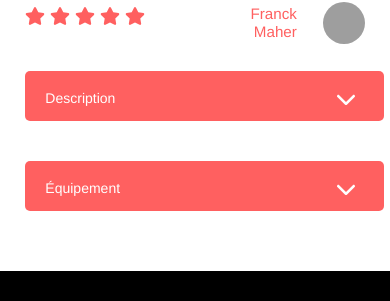
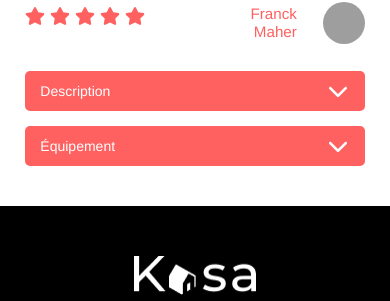
Before and after one commit to Danguole-Luzaite/luzaite_danguole_p7_112023, a React (Create React App) app: page /Logement/0979876d in a window 390 px wide. Shown: the part 520-821 px from the top of the page. Built offline with nearby package versions, Linux system fonts and the light colour scheme; grey boxes are pictures that could not be loaded.

Commit message:
Corrections de style pour la largeur et la hauteur.

```diff
--- a/src/assets/SVG/ArrowUp.jsx
+++ b/src/assets/SVG/ArrowUp.jsx
@@ -2,7 +2,7 @@ import React from "react";
 
 export default function ArrowUp() {
   return (
-    <svg xmlns="http://www.w3.org/2000/svg" width="24" height="14" viewBox="0 0 24 14" fill="none">
+    <svg xmlns="http://www.w3.org/2000/svg" width="32" height="32" viewBox="0 0 32 32" fill="none">
       <path d="M10.7897 0.502064C11.4591 -0.167355 12.5462 -0.167355 13.2157 0.502064L23.4979 10.7843C24.1674 11.4538 24.1674 12.5409 23.4979 13.2103C22.8285 13.8797 21.7414 13.8797 21.072 13.2103L12 4.13835L2.92804 13.205C2.25862 13.8744 1.17148 13.8744 0.502064 13.205C-0.167355 12.5355 -0.167355 11.4484 0.502064 10.779L10.7843 0.496709L10.7897 0.502064Z"
        fill="white"/>
     </svg>
--- a/src/components/Collapse/Collapse.css
+++ b/src/components/Collapse/Collapse.css
@@ -24,6 +24,7 @@
   background-color: #ff6060;
   border-style: none;
   cursor: pointer;
+  height: 24px;
 }
 
 /* à l'état ouvert */
@@ -74,7 +75,8 @@
   }
 
   .CollapseArrowButton {
-    max-height: 40px;
+    max-height: 18px;
+    width: 32px;
   }
 
 }
--- a/src/components/CollapseDescription/CollapseDescription.css
+++ b/src/components/CollapseDescription/CollapseDescription.css
@@ -1,16 +1,13 @@
 /* à l'état fermé   */
 .CollapseDescSmall {
   height: 47px;
-  /* width: 100%; */
-  width: 94%;
   background-color: #ff6060;
   border-radius: 5px;
   display: flex;
   justify-content: space-between;
   align-items: center;
   padding: 10px 20px;
-  margin-bottom: 40px;
-  margin-right: 45px;
+  min-width: 40%;
 }
 
 .CollapseDescTitle {
@@ -19,7 +16,7 @@
   font-weight: 500;
   height: 34px;
   letter-spacing: 0;
-  line-height: 34.2px;
+  line-height: 34px;
 }
 
 .ArrowButton {
@@ -31,24 +28,21 @@
 /* à l'état ouvert */
 
 .CollapseDescLarge {
-  width: 49%;
   background: #F6F6F6;
   border-radius: 5px;
-  height: 100%;
+  width: 44%;
 }
 
 .CollapseDescText {
   background: #F6F6F6;
-  height: 100%;
   border-radius: 5px;
 }
 
 .CollapseDescText p {
   color: #FF6060;
-  font-family: Montserrat;
-  font-size: 24px;
+  font-size: 20px;
   letter-spacing: 1px;
-  font-weight: 100;
+  font-weight: 400;
   line-height: 34px;
   padding: 20px;
 }
@@ -57,21 +51,30 @@
 @media (max-width: 600px) {
   .CollapseDescSmall {
     height: 30px;
+    width: 100%;
+    padding: 5px 0;
+    margin-bottom: 15px;
+  }
+
+  .CollapseDescLarge{
+    width: 100%;
+    margin-bottom: 15px;
   }
 
   .CollapseDescTitle {
     font-size: 14px;
     font-weight: 500;
-    height: 100%;
+    padding: 0 15px;
   }
 
   .CollapseDescText p {
-    font-size: 13px;
+    font-size: 14px;
     font-weight: 500;
   }
 
   .ArrowButton {
-    max-height: 18px;
+    max-height: 22px;
+    padding: 0 15px;
   }
 
 }
--- a/src/components/CollapseEquipments/CollapseEquipments.css
+++ b/src/components/CollapseEquipments/CollapseEquipments.css
@@ -1,15 +1,13 @@
 /* à l'état fermé   */
 .CollapseEquipSmall {
   height: 47px;
-  /* width: 100%; */
-  width: 94%;
   background-color: #ff6060;
   border-radius: 5px;
   display: flex;
   justify-content: space-between;
   align-items: center;
   padding: 10px 20px;
-  margin-bottom: 40px;
+  min-width: 40%;
 }
 
 .CollapseEquipTitle {
@@ -18,7 +16,7 @@
   font-weight: 500;
   height: 34px;
   letter-spacing: 0;
-  line-height: 34.2px;
+  line-height: 34px;
 }
 
 .ArrowButton {
@@ -30,22 +28,19 @@
 /* à l'état ouvert */
 
 .CollapseEquipLarge {
-  width: 49%;
   background: #F6F6F6;
   border-radius: 5px;
-  height: 100%;
+  width: 44%;
 }
 
 .CollapseEquipText {
   background: #F6F6F6;
   color: #FF6060;
-  height: 100%;
   border-radius: 5px;
   list-style: none;
-  font-family: Montserrat;
-  font-size: 24px;
+  font-size: 20px;
   letter-spacing: 1px;
-  font-weight: 100;
+  font-weight: 400;
   line-height: 34px;
   padding: 20px;
 }
@@ -55,21 +50,30 @@
 @media (max-width: 600px) {
   .CollapseEquipSmall {
     height: 30px;
+    width: 100%;
+    padding: 5px 0;
+    margin-bottom: 20px;
+  }
+
+  .CollapseEquipLarge {
+    width: 100%;
+    margin-bottom: 20px;
   }
 
   .CollapseEquipTitle {
     font-size: 14px;
     font-weight: 500;
-    height: 100%;
+    padding: 0 15px;
   }
 
   .CollapseEquipText {
-    font-size: 13px;
+    font-size: 14px;
     font-weight: 500;
   }
 
   .ArrowButton {
-    max-height: 18px;
+    max-height: 22px;
+    padding: 0 15px;
   }
 
 }
--- a/src/components/CollapseEquipments/index.jsx
+++ b/src/components/CollapseEquipments/index.jsx
@@ -24,7 +24,7 @@ function CollapseEquipments({equipments}) {
         </button>
       </div>
         <div>
-          {/* <ul><li></li></ul> */}
+          {/* Liste d'équipement */}
           <ul className='CollapseEquipText'>
             {equipments?.map((equipments, index) => (
               <li key={index}>{equipments}</li>
--- a/src/pages/A_Propos/A_Propos.css
+++ b/src/pages/A_Propos/A_Propos.css
@@ -26,7 +26,8 @@
 /* version mobile (max-width: 600px) */
 @media (max-width: 600px) {
   .AProposImageBanner {
-    height: 223px
+    height: 223px;
+    border-radius: 10px;
   }
 
   .AProposSection {
--- a/src/pages/Accueil/index.jsx
+++ b/src/pages/Accueil/index.jsx
@@ -1,5 +1,4 @@
 import React from 'react';
-//import { useNavigate } from 'react-router-dom';
 import "../Accueil/Accueil.css";
 import Banner from '../../components/Banner';
 import Card from '../../components/Card';
@@ -7,7 +6,6 @@ import data from "../../data/logements.json";
 
 
 function Accueil() {
-//const navigate = useNavigate();
 
   return (
     <div className='HomeSection'>
--- a/src/pages/Logement/Logement.css
+++ b/src/pages/Logement/Logement.css
@@ -102,11 +102,10 @@
 
 /* Collapse composants : description et equipments */
 .LogementCollapseContainer {
-  /* width: 100%; */
   max-width: 1240px;
-  margin: 40px auto;
+  margin: 20px auto;
   display: flex;
-  justify-content: space-between;
+  column-gap: 12%;
 }
 
 /* version mobile (max-width: 600px) */
@@ -167,5 +166,6 @@
   .LogementCollapseContainer {
     flex-direction: column;
     margin: 15px auto;
+    height: 100%;
   }
 }
```
